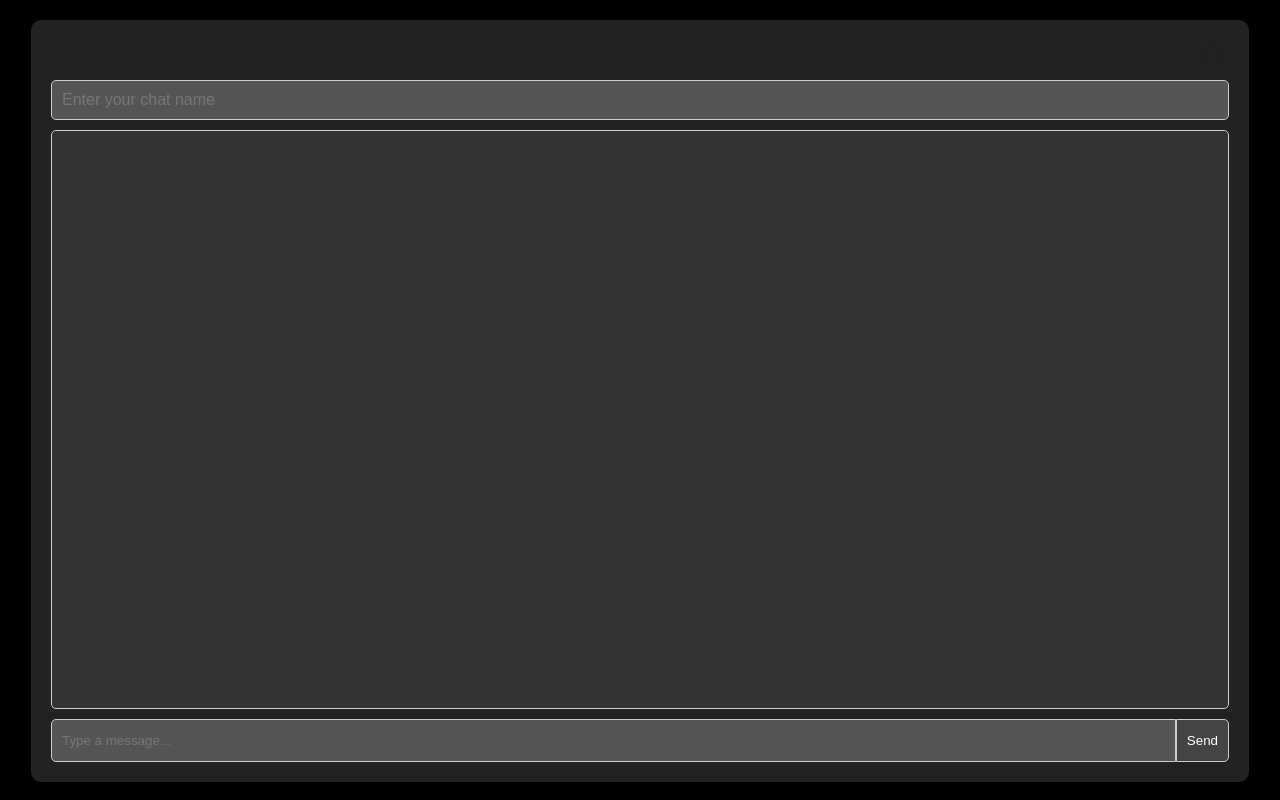
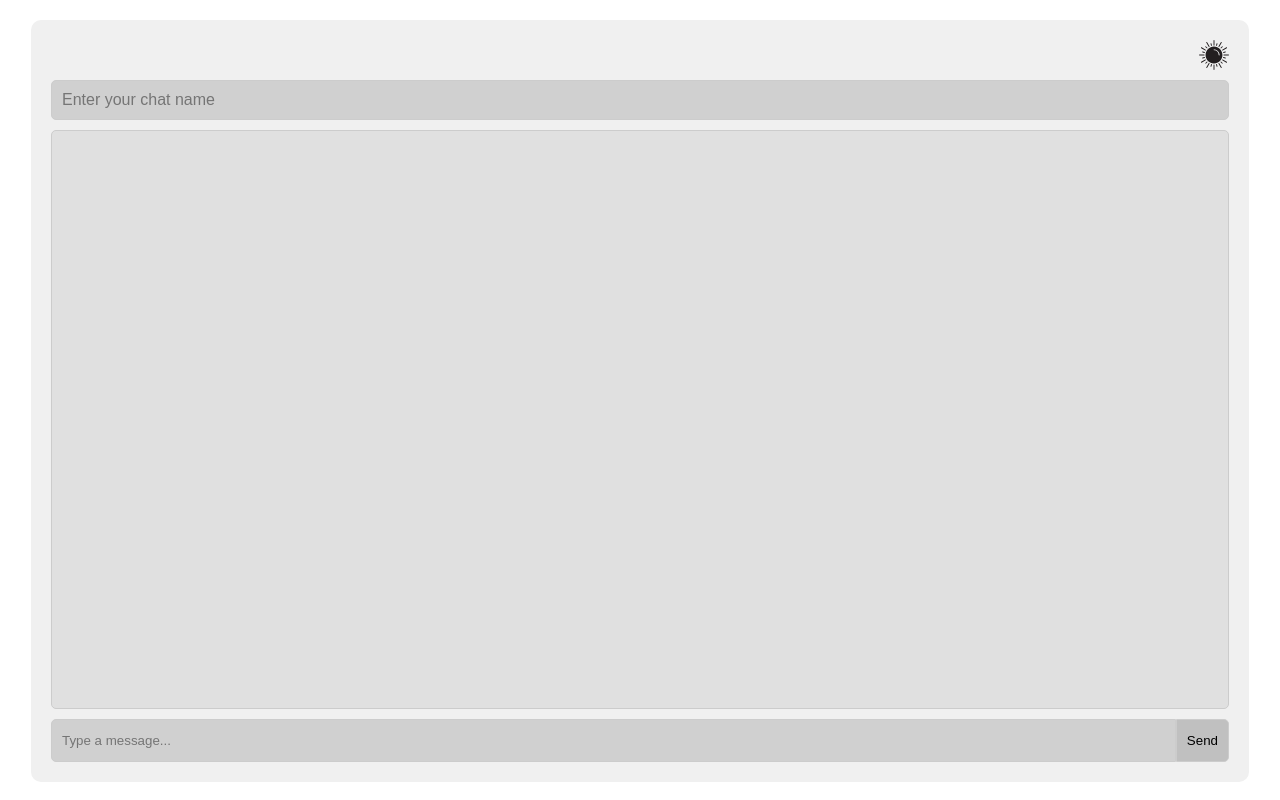
Before and after one commit to reyes-byui/chatboxhera, a website: page public/index.html in a window 1280 px wide. Both pictures are taken after a click on the picture 1214 px from the left and 55 px from the top of the page. Drawn offline with nearby package versions, Linux system fonts and the light colour scheme; no server answers; files whose address does not match are found by name.

Commit message:
toggle mode

```diff
--- a/public/scripts.js
+++ b/public/scripts.js
@@ -75,3 +75,19 @@ socket.on('connect_error', (err) => {
 socket.on('disconnect', () => {
     console.warn('Disconnected from server'); // Log disconnection
 });
+
+const darkIcon = document.getElementById('dark-icon');
+const lightIcon = document.getElementById('light-icon');
+
+// Toggle between dark and light themes
+darkIcon.addEventListener('click', () => {
+    document.body.classList.remove('light-mode'); // Remove light mode class
+    darkIcon.style.display = 'none'; // Hide dark icon
+    lightIcon.style.display = 'inline'; // Show light icon
+});
+
+lightIcon.addEventListener('click', () => {
+    document.body.classList.add('light-mode'); // Add light mode class
+    lightIcon.style.display = 'none'; // Hide light icon
+    darkIcon.style.display = 'inline'; // Show dark icon
+});
--- a/public/styles.css
+++ b/public/styles.css
@@ -10,7 +10,7 @@
 
 body {
     background-color: var(--background-color);
-    color: var(--text-color); /* Apply text color variable */
+    color: var(--text-color);
     font-family: Arial, sans-serif;
     margin: 0;
     padding: 20px; /* Remove padding to prevent overflow */
@@ -96,12 +96,12 @@ body {
 /* Light mode styles */
 .light-mode {
     --background-color: white;
-    --text-color: black; /* Ensure all fonts turn black */
+    --text-color: black;
     --chatbox-background: #f0f0f0;
     --messages-background: #e0e0e0;
     --input-background: #d0d0d0;
     --button-background: #c0c0c0;
-    --date-color: black; /* Ensure date text is also black */
+    --date-color: black;
 }
 
 #username {
```
